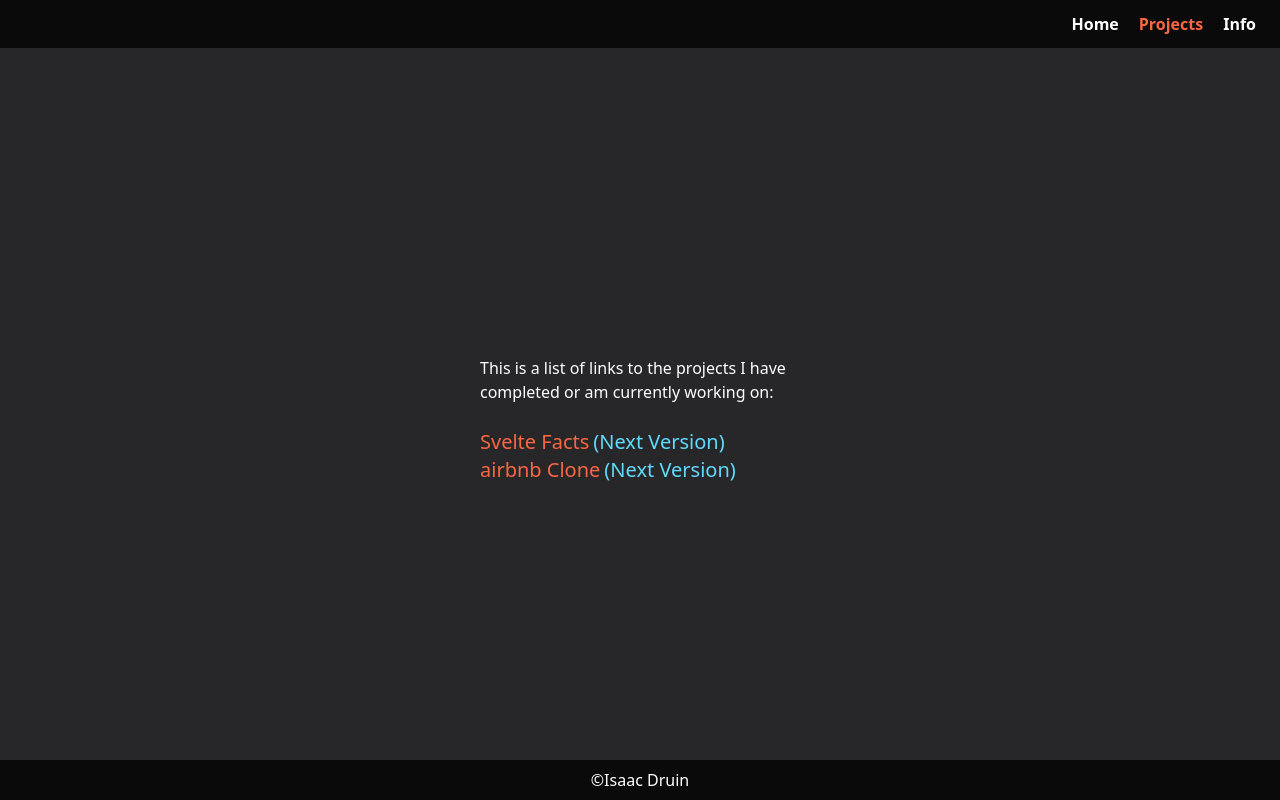
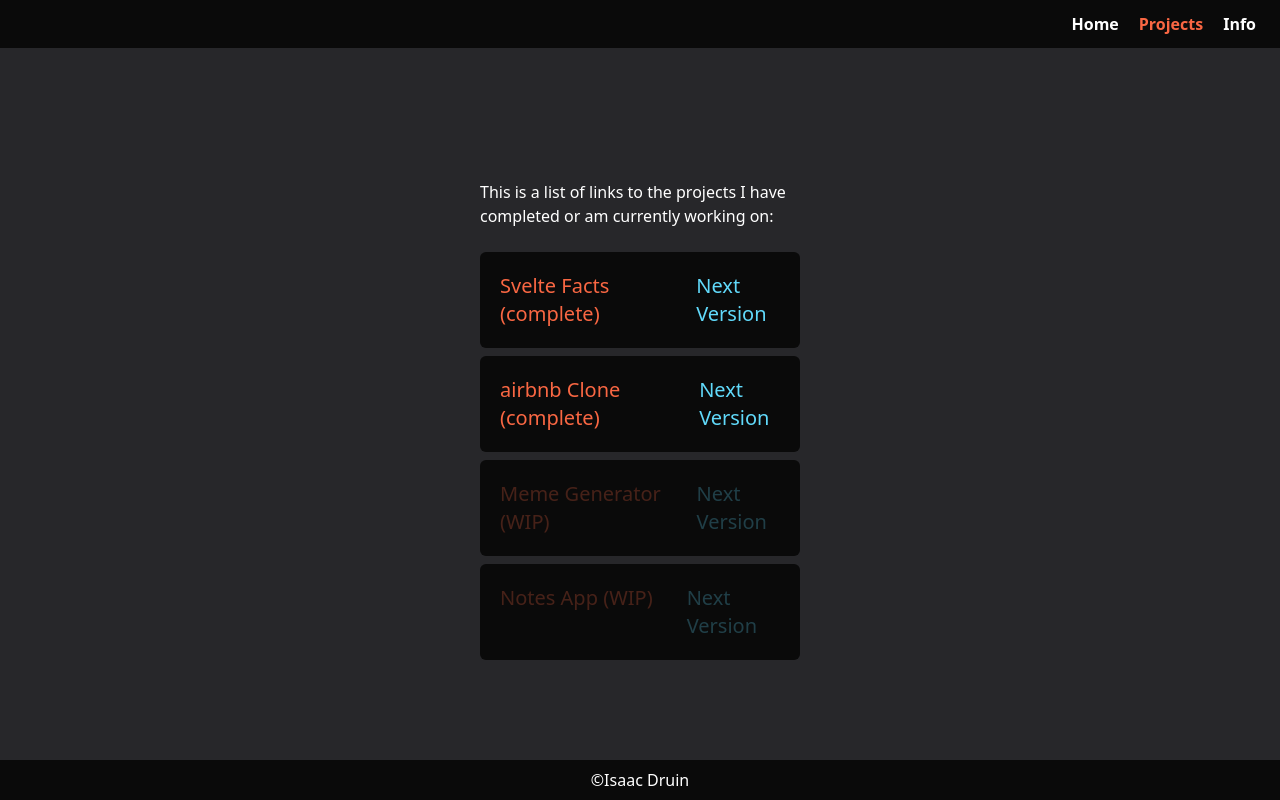
Before and after one commit to RiskTolerance/ScrimbaReact-SvelteMirror, a SvelteKit app: page /projects in a window 1280 px wide. Built offline with nearby package versions, Linux system fonts and the light colour scheme.

Commit message:
Created project cards (including disabled versions for projects which are WIP)

```diff
--- a/src/lib/components/ProjectListItem.svelte
+++ /dev/null
@@ -1,11 +0,0 @@
-<script lang="ts">
-	import { mainH } from '$lib/store';
-	export let name = '';
-	export let localUrl = '';
-	export let externalUrl = '';
-</script>
-
-<li class="flex space-x-1">
-	<a class="text-svelte-orange" href={localUrl}>{name}</a>
-	<a class="text-react-blue" href={externalUrl}>(Next Version)</a>
-</li>
--- /dev/null
+++ b/src/lib/components/projects/ProjectListItem.svelte
@@ -0,0 +1,14 @@
+<script lang="ts">
+	export let name = '';
+	export let localUrl = '';
+	export let externalUrl = '';
+</script>
+
+<li class="flex space-x-1 bg-neutral-950 p-5 rounded-md justify-between">
+	<div class="flex justify-start">
+		<a class="text-svelte-orange" href={localUrl}>{name} (complete)</a>
+	</div>
+	<div class="w-1/3 flex justify-end">
+		<a class="text-react-blue" href={externalUrl}>Next Version</a>
+	</div>
+</li>
--- /dev/null
+++ b/src/lib/components/projects/ProjectListItemDisabled.svelte
@@ -0,0 +1,12 @@
+<script lang="ts">
+	export let name = '';
+</script>
+
+<li class="flex space-x-1 bg-neutral-950 p-5 rounded-md justify-between">
+	<div class="flex justify-start opacity-25">
+		<p class="text-svelte-orange">{name} (WIP)</p>
+	</div>
+	<div class="w-1/3 flex justify-end opacity-25">
+		<p class="text-react-blue">Next Version</p>
+	</div>
+</li>
--- a/src/routes/projects/+page.svelte
+++ b/src/routes/projects/+page.svelte
@@ -1,12 +1,13 @@
 <script lang="ts">
-	import ProjectListItem from '$lib/components/ProjectListItem.svelte';
-
+	import ProjectListItem from '$lib/components/projects/ProjectListItem.svelte';
+	import ProjectListItemDisabled from '$lib/components/projects/ProjectListItemDisabled.svelte';
 	import { mainH } from '$lib/store';
 
 	type Project = {
 		name: string;
 		localUrl: string;
 		externalUrl: string;
+		status: boolean;
 	};
 
 	type projectsArray = Array<Project>;
@@ -15,12 +16,26 @@
 		{
 			name: 'Svelte Facts',
 			localUrl: '/projects/sveltefacts',
-			externalUrl: 'https://next-sveltekit-mirror.netlify.app/projects/reactfacts'
+			externalUrl: 'https://next-sveltekit-mirror.netlify.app/projects/reactfacts',
+			status: true
 		},
 		{
 			name: 'airbnb Clone',
 			localUrl: '/projects/airbnbclone',
-			externalUrl: 'https://next-sveltekit-mirror.netlify.app/projects/airbnbclone'
+			externalUrl: 'https://next-sveltekit-mirror.netlify.app/projects/airbnbclone',
+			status: true
+		},
+		{
+			name: 'Meme Generator',
+			localUrl: '/projects/memegen',
+			externalUrl: 'https://www.google.com',
+			status: false
+		},
+		{
+			name: 'Notes App',
+			localUrl: '/projects/notesapp',
+			externalUrl: 'https://www.google.com',
+			status: false
 		}
 	];
 </script>
@@ -28,13 +43,13 @@
 <div style="height: {$mainH}px;" class="flex flex-col w-full items-center justify-center">
 	<div class="w-1/4 text-white flex flex-col space-y-6 mt-8">
 		<h1>This is a list of links to the projects I have completed or am currently working on:</h1>
-		<ul class="text-xl">
+		<ul class="text-xl space-y-2">
 			{#each projectsArr as project}
-				<ProjectListItem
-					name={project.name}
-					localUrl={project.localUrl}
-					externalUrl={project.externalUrl}
-				/>
+				{#if project.status}
+					<ProjectListItem {...project} />
+				{:else}
+					<ProjectListItemDisabled {...project} />
+				{/if}
 			{/each}
 		</ul>
 	</div>
```
